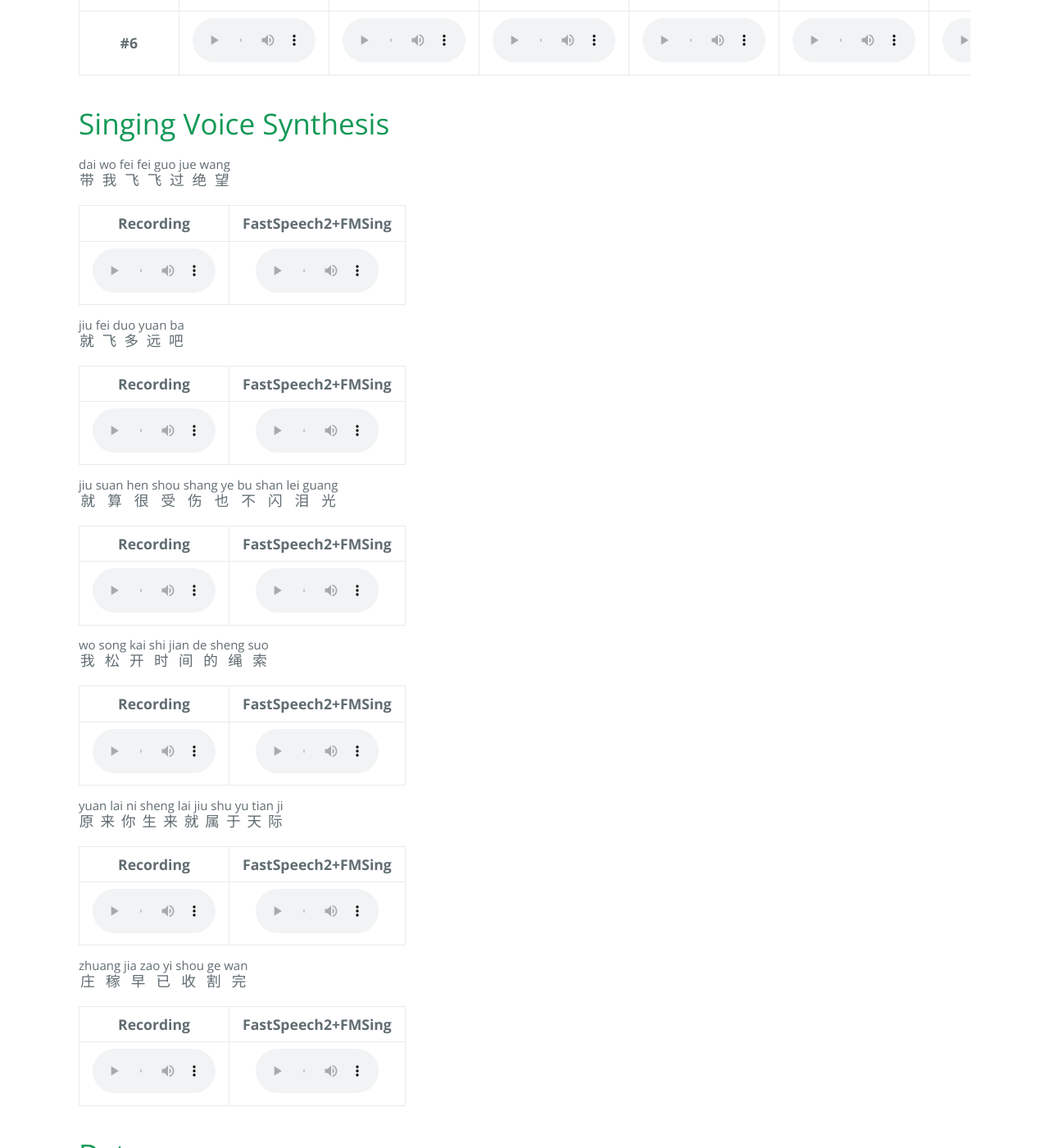
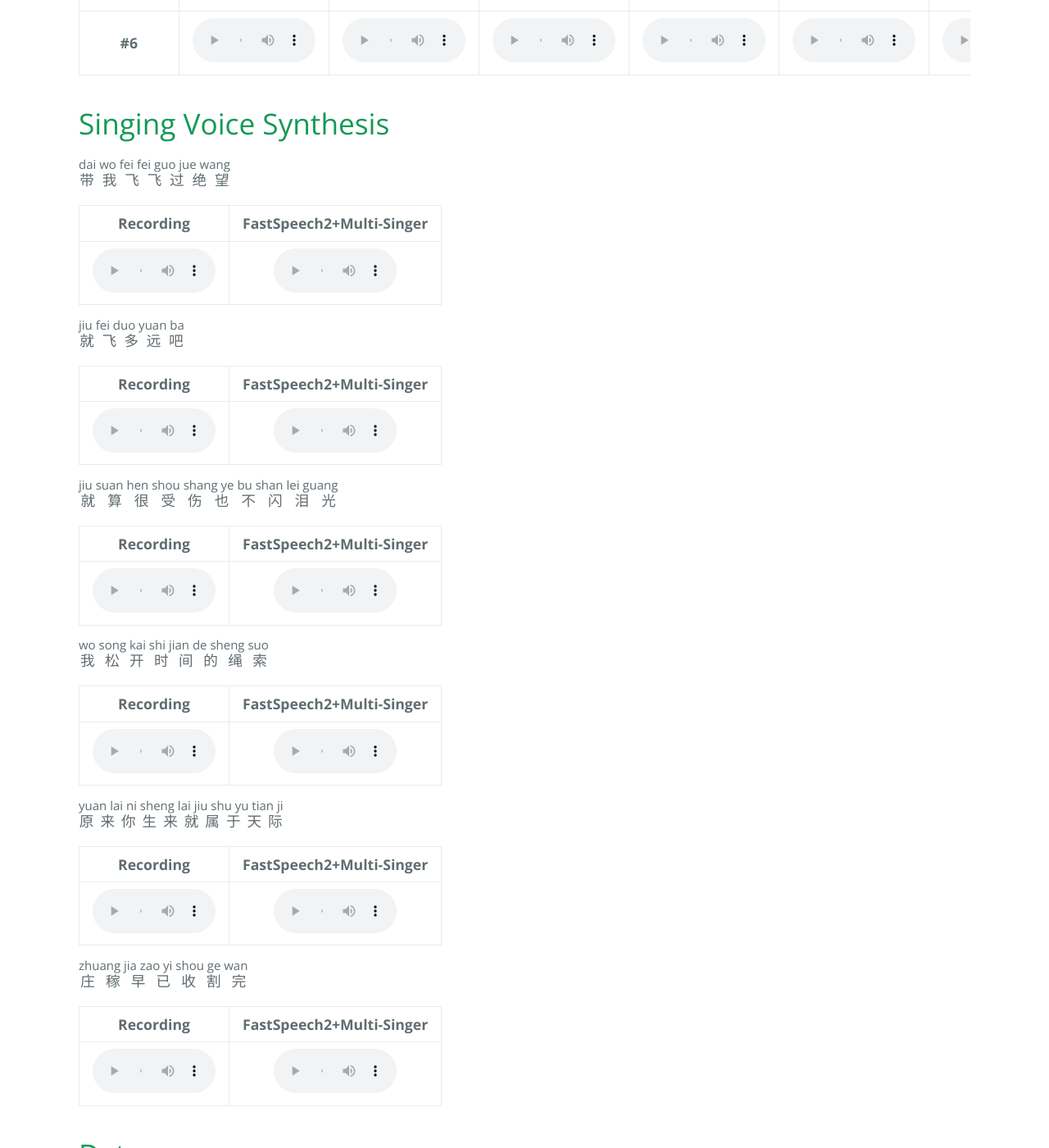
Before and after one commit to Multi-Singer/Multi-Singer.github.io, a Jekyll site: the page built from index.md, in a window 1280 px wide and 1400 px high, scrolled down 1118 px. Shown: the whole window at 82% size. Built offline with Jekyll 4.4.1, drawn with Linux system fonts in a browser that asks for light colours; our own code applies the rules of GitHub Pages for plain Markdown files; the repository's description, which GitHub fills in, is left out.

Commit message:
Update index.md

```diff
--- a/index.md
+++ b/index.md
@@ -35,7 +35,9 @@
             <td style="text-align: center"><audio controls style="width: 150px;"><source src="wav_for_demo/singing/Test_seen_woman/SC_WaveRNN/11.wav" type="audio/wav"></audio></td>
             <td style="text-align: center"><audio controls style="width: 150px;"><source src="wav_for_demo/singing/Test_seen_woman/ParallWaveGAN/11.wav" type="audio/wav"></audio></td>
             <td style="text-align: center"><audio controls style="width: 150px;"><source src="wav_for_demo/singing/Test_seen_woman/MelGAN/11.wav" type="audio/wav"></audio></td>
-            <<td style="text-align: center"><audio controls style="width: 150px;"><source src="wav_for_demo/singing/Test_seen_woman/FMSing_total/11.wav" type="audio/wav"></audio></td>
+            <<td style="text-align: center"><audio controls style="width: 150px;"><source src="wav_for_demo/singing/Test_seen_woman/
+
+		    _total/11.wav" type="audio/wav"></audio></td>
         </tr>
     </tbody>
     <tbody>
@@ -92,7 +94,7 @@
 	<thead>
 		<tr>
 			<th style="text-align: center">Recording</th>
-			<th style="text-align: center">FastSpeech2+FMSing</th>
+			<th style="text-align: center">FastSpeech2+Multi-Singer</th>
 		</tr>
 	</thead>
 	<tbody>
@@ -110,7 +112,7 @@
 	<thead>
 		<tr>
 			<th style="text-align: center">Recording</th>
-			<th style="text-align: center">FastSpeech2+FMSing</th>
+			<th style="text-align: center">FastSpeech2+Multi-Singer</th>
 		</tr>
 	</thead>
 	<tbody>
@@ -128,7 +130,7 @@
 	<thead>
 		<tr>
 			<th style="text-align: center">Recording</th>
-			<th style="text-align: center">FastSpeech2+FMSing</th>
+			<th style="text-align: center">FastSpeech2+Multi-Singer</th>
 		</tr>
 	</thead>
 	<tbody>
@@ -146,7 +148,7 @@
 	<thead>
 		<tr>
 			<th style="text-align: center">Recording</th>
-			<th style="text-align: center">FastSpeech2+FMSing</th>
+			<th style="text-align: center">FastSpeech2+Multi-Singer</th>
 		</tr>
 	</thead>
 	<tbody>
@@ -165,7 +167,7 @@
 	<thead>
 		<tr>
 			<th style="text-align: center">Recording</th>
-			<th style="text-align: center">FastSpeech2+FMSing</th>
+			<th style="text-align: center">FastSpeech2+Multi-Singer</th>
 		</tr>
 	</thead>
 	<tbody>
@@ -185,7 +187,7 @@
 	<thead>
 		<tr>
 			<th style="text-align: center">Recording</th>
-			<th style="text-align: center">FastSpeech2+FMSing</th>
+			<th style="text-align: center">FastSpeech2+Multi-Singer</th>
 		</tr>
 	</thead>
 	<tbody>
```
